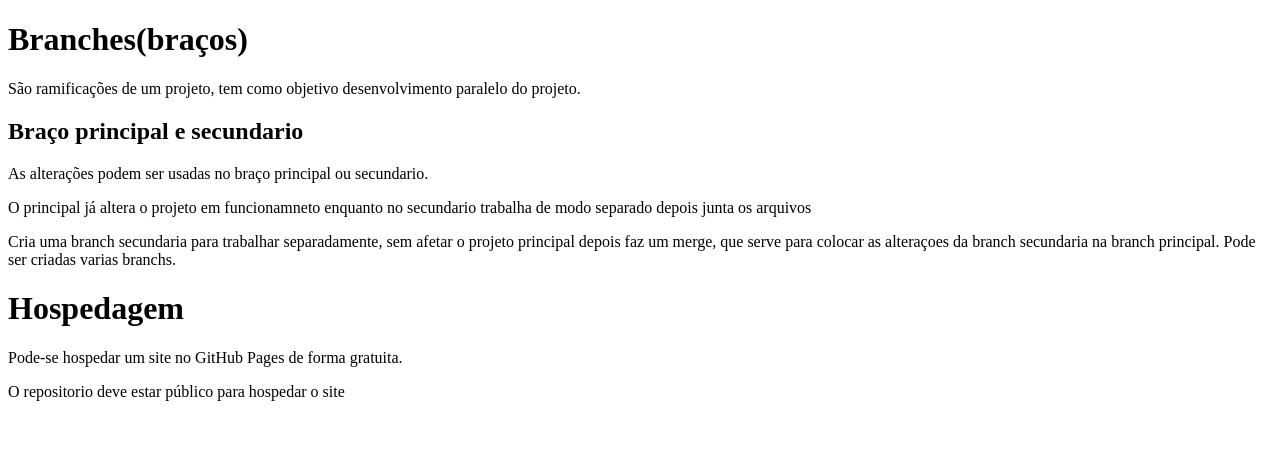
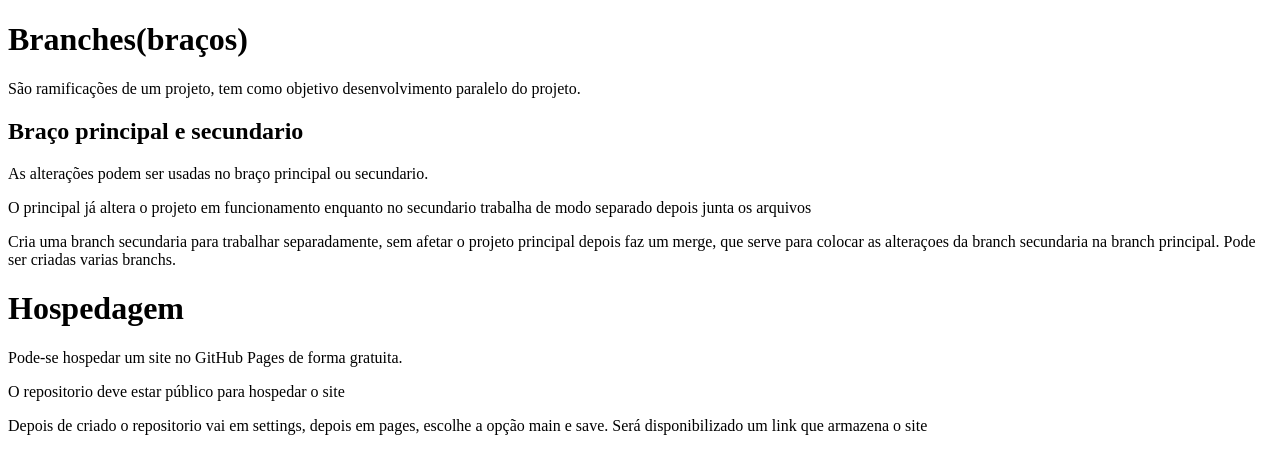
Before and after one commit to julianohenich/DWEB, a plain HTML site: page RDE07/RDE07_Juliano_Henich.html in a window 1280 px wide. Drawn offline with Linux system fonts and the light colour scheme.

Commit message:
Renomeio

```diff
--- a/RDE07/sintaxe_branches.html
+++ b/RDE07/RDE07_Juliano_Henich.html
@@ -11,10 +11,11 @@
     <p>São ramificações de um projeto, tem como objetivo desenvolvimento paralelo do projeto.</p>
     <h2>Braço principal e secundario</h2>
     <p>As alterações podem ser usadas no braço principal ou secundario.</p>
-    <p>O principal já altera o projeto em funcionamneto enquanto no secundario trabalha de modo separado depois junta os arquivos</p>
+    <p>O principal já altera o projeto em funcionamento enquanto no secundario trabalha de modo separado depois junta os arquivos</p>
     <p>Cria uma branch secundaria para trabalhar separadamente, sem afetar o projeto principal depois faz um merge, que serve para colocar as alteraçoes da branch secundaria na branch principal. Pode ser criadas varias branchs.</p>
     <h1>Hospedagem</h1>
     <p>Pode-se hospedar um site no GitHub Pages de forma gratuita.</p>
     <p>O repositorio deve estar público para hospedar o site</p>
+    <p>Depois de criado o repositorio vai em settings, depois em pages, escolhe a opção main e save. Será disponibilizado um link que armazena o site</p>
 </body>
 </html>
```
